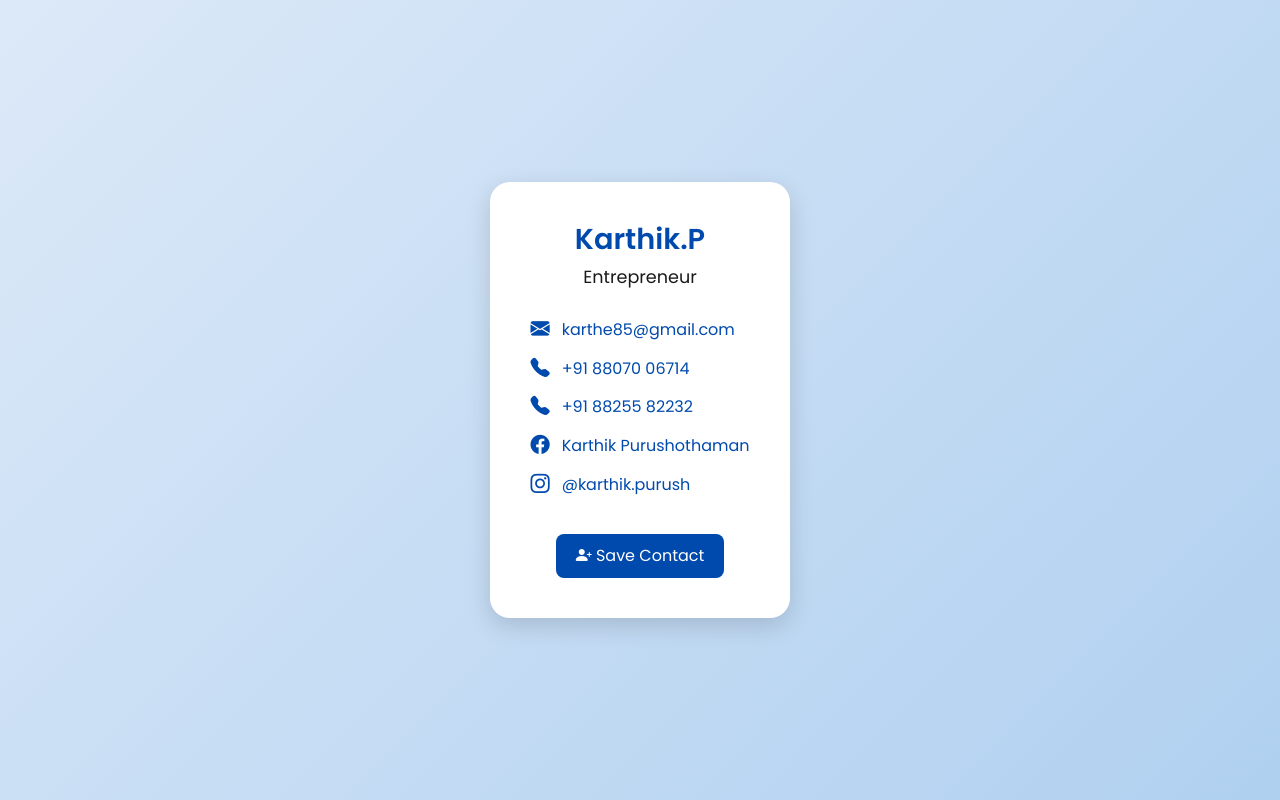
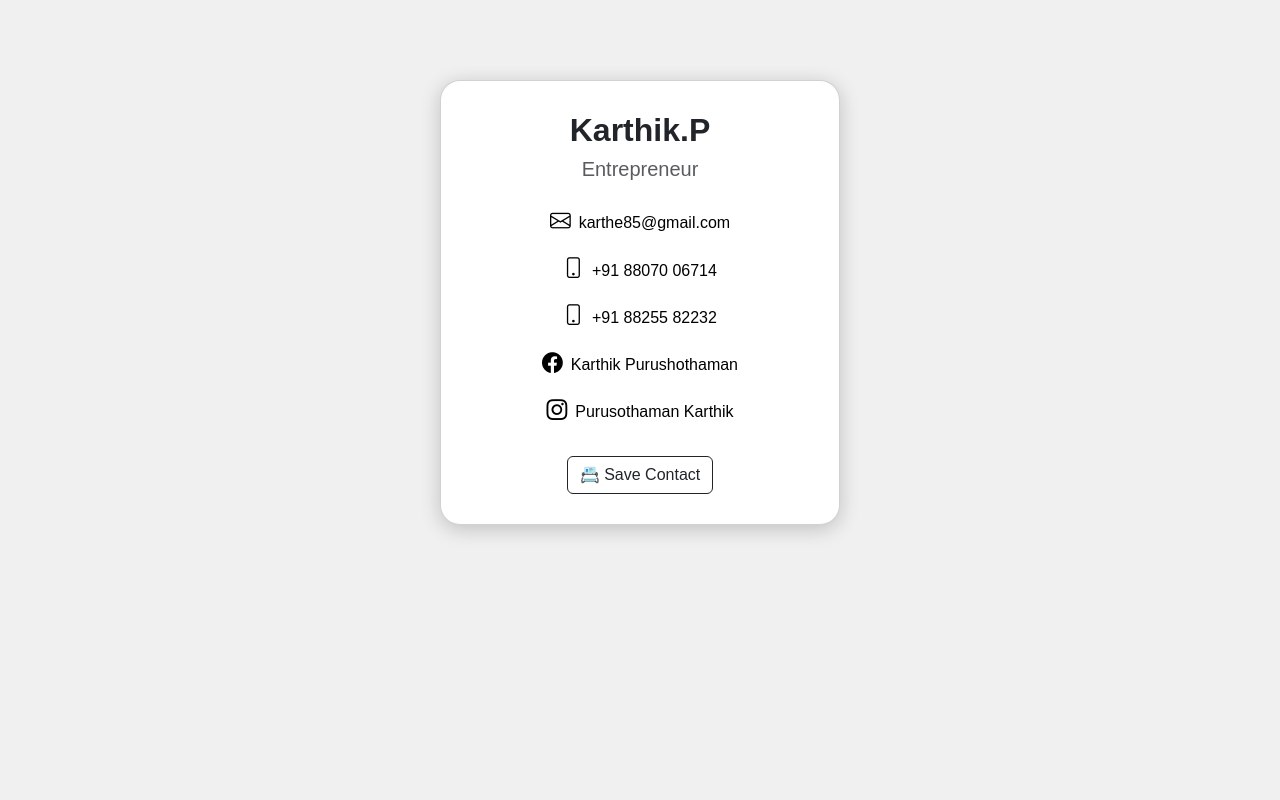
Before and after one commit to lokeshkumara2106/karthik-profile, a plain HTML site: page index.html in a window 1280 px wide. Drawn offline with nearby package versions, Linux system fonts and the light colour scheme.

Commit message:
Update index.html

```diff
--- a/index.html
+++ b/index.html
@@ -1,132 +1,65 @@
 <!DOCTYPE html>
 <html lang="en">
 <head>
-  <meta charset="UTF-8">
-  <meta name="viewport" content="width=device-width, initial-scale=1.0">
-  <title>Karthik.P - Entrepreneur</title>
+  <meta charset="UTF-8" />
+  <meta name="viewport" content="width=device-width, initial-scale=1.0" />
+  <title>Karthik.P - Visiting Card</title>
 
-  <!-- Bootstrap 5 CSS -->
-  <link href="https://cdn.jsdelivr.net/npm/bootstrap@5.3.3/dist/css/bootstrap.min.css" rel="stylesheet">
-
-  <!-- Google Font -->
-  <link href="https://fonts.googleapis.com/css2?family=Poppins:wght@400;600&display=swap" rel="stylesheet">
+  <!-- Bootstrap CSS -->
+  <link href="https://cdn.jsdelivr.net/npm/bootstrap@5.3.3/dist/css/bootstrap.min.css" rel="stylesheet" />
 
   <!-- Bootstrap Icons -->
-  <link href="https://cdn.jsdelivr.net/npm/bootstrap-icons@1.11.3/font/bootstrap-icons.css" rel="stylesheet">
+  <link href="https://cdn.jsdelivr.net/npm/bootstrap-icons@1.11.3/font/bootstrap-icons.css" rel="stylesheet" />
 
   <style>
     body {
-      font-family: 'Poppins', sans-serif;
-      background: linear-gradient(135deg, #dce9f8, #b0d0f0);
-      height: 100vh;
-      display: flex;
-      justify-content: center;
-      align-items: center;
+      background: #f0f0f0;
+      font-family: "Poppins", sans-serif;
       color: #000;
     }
-
     .card {
-      border: none;
+      max-width: 400px;
+      margin: 80px auto;
       border-radius: 20px;
-      box-shadow: 0 8px 25px rgba(0, 0, 0, 0.15);
-      transition: all 0.3s ease-in-out;
-      max-width: 420px;
+      box-shadow: 0 4px 20px rgba(0, 0, 0, 0.2);
       background: #ffffff;
     }
-
-    .card:hover {
-      transform: translateY(-6px);
-      box-shadow: 0 15px 35px rgba(0, 0, 0, 0.25);
-    }
-
     .card-body {
       text-align: center;
-      padding: 40px;
-      border-radius: 20px;
+      padding: 30px;
     }
-
-    .name {
-      font-size: 1.8rem;
-      font-weight: 600;
-      color: #004aad;
+    .icon {
+      font-size: 1.3rem;
+      color: #000;
+      margin-right: 8px;
     }
-
-    .title {
-      font-size: 1.1rem;
-      color: #1a1a1a;
-      margin-bottom: 25px;
+    a {
+      color: #000;
+      text-decoration: none;
     }
-
-    .info {
-      text-align: left;
-      margin-top: 10px;
+    a:hover {
+      color: #007bff;
     }
-
-    .info p {
-      margin: 10px 0;
-      color: #000;
-      font-size: 1rem;
-      display: flex;
-      align-items: center;
-    }
-
-    .info i {
-      color: #004aad;
-      margin-right: 12px;
-      font-size: 1.2rem;
-    }
-
-    a {
-      color: #004aad;
-      text-decoration: none;
-      transition: color 0.3s;
-    }
-
-    a:hover {
-      color: #002e70;
-      text-decoration: underline;
-    }
-
-    .save-contact {
-      display: inline-block;
-      margin-top: 25px;
-      background-color: #004aad;
-      color: #fff;
-      padding: 10px 20px;
-      border-radius: 8px;
-      text-decoration: none;
-      font-weight: 500;
-      transition: background 0.3s, transform 0.2s;
-    }
-
-    .save-contact:hover {
-      background-color: #003b8b;
-      transform: scale(1.05);
+    .btn-vcf {
+      margin-top: 15px;
     }
   </style>
 </head>
 <body>
-
   <div class="card">
     <div class="card-body">
-      <h2 class="name">Karthik.P</h2>
-      <p class="title">Entrepreneur</p>
+      <h2 class="fw-bold">Karthik.P</h2>
+      <h5 class="text-muted mb-4">Entrepreneur</h5>
 
-      <div class="info">
-        <p><i class="bi bi-envelope-fill"></i> <a href="mailto:karthe85@gmail.com">karthe85@gmail.com</a></p>
-        <p><i class="bi bi-telephone-fill"></i> <a href="tel:+918807006714">+91 88070 06714</a></p>
-        <p><i class="bi bi-telephone-fill"></i> <a href="tel:+918825582232">+91 88255 82232</a></p>
-        <p><i class="bi bi-facebook"></i> <a href="https://www.facebook.com/karthik.purushothaman" target="_blank">Karthik Purushothaman</a></p>
-        <p><i class="bi bi-instagram"></i> <a href="https://www.instagram.com/karthik.purush/" target="_blank">@karthik.purush</a></p>
-      </div>
+      <p><i class="bi bi-envelope icon"></i><a href="mailto:karthe85@gmail.com">karthe85@gmail.com</a></p>
+      <p><i class="bi bi-phone icon"></i><a href="tel:+918807006714">+91 88070 06714</a></p>
+      <p><i class="bi bi-phone icon"></i><a href="tel:+918825582232">+91 88255 82232</a></p>
+      <p><i class="bi bi-facebook icon"></i><a href="https://facebook.com/KarthikPurushothaman" target="_blank">Karthik Purushothaman</a></p>
+      <p><i class="bi bi-instagram icon"></i><a href="https://www.instagram.com/karthik.purush/" target="_blank">Purusothaman Karthik</a></p>
 
-      <!-- Save Contact Button -->
-      <a href="karthik.vcf" class="save-contact">
-        <i class="bi bi-person-plus-fill"></i> Save Contact
-      </a>
+      <!-- vCard download button -->
+      <a href="karthik.vcf" class="btn btn-outline-dark btn-vcf" download>📇 Save Contact</a>
     </div>
   </div>
-
-  <script src="https://cdn.jsdelivr.net/npm/bootstrap@5.3.3/dist/js/bootstrap.bundle.min.js"></script>
 </body>
 </html>
```
